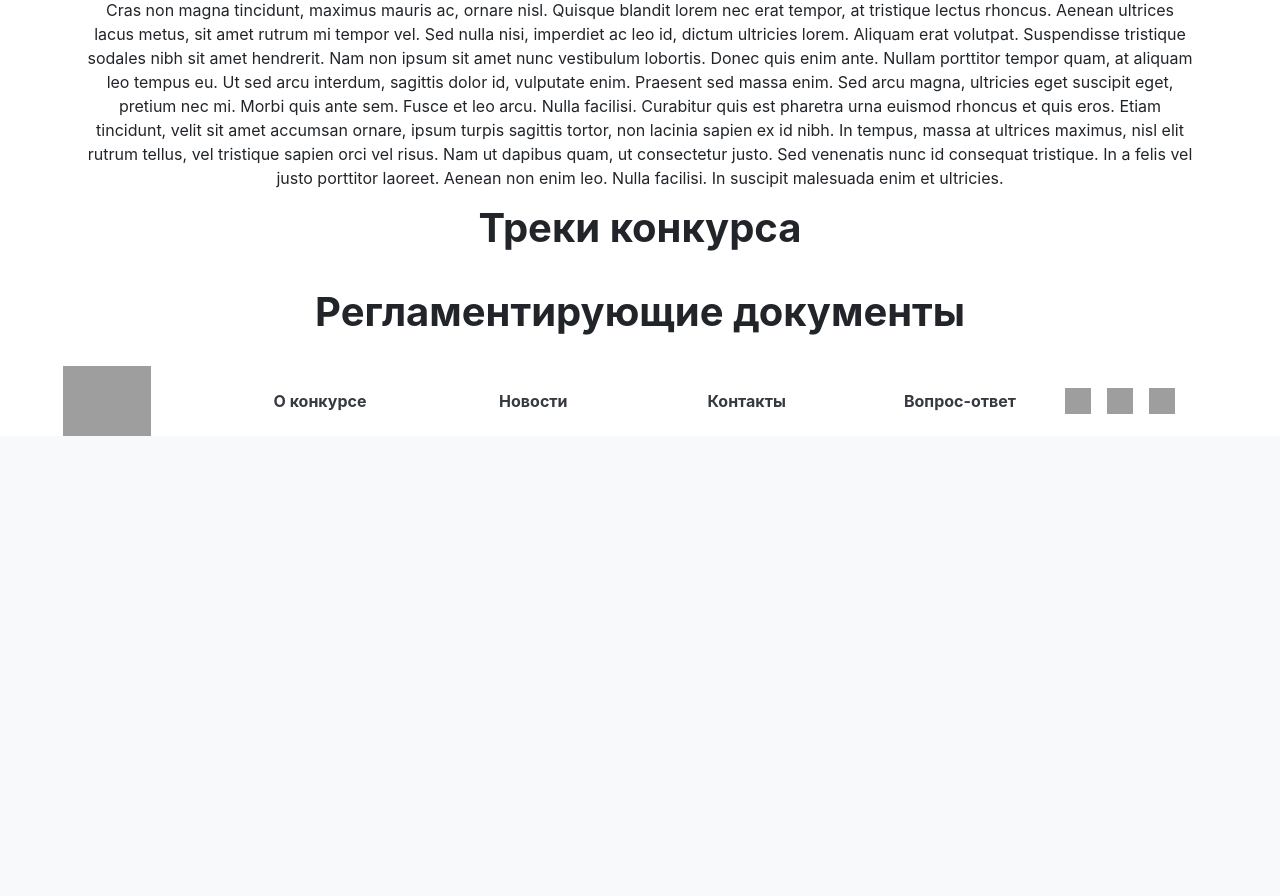
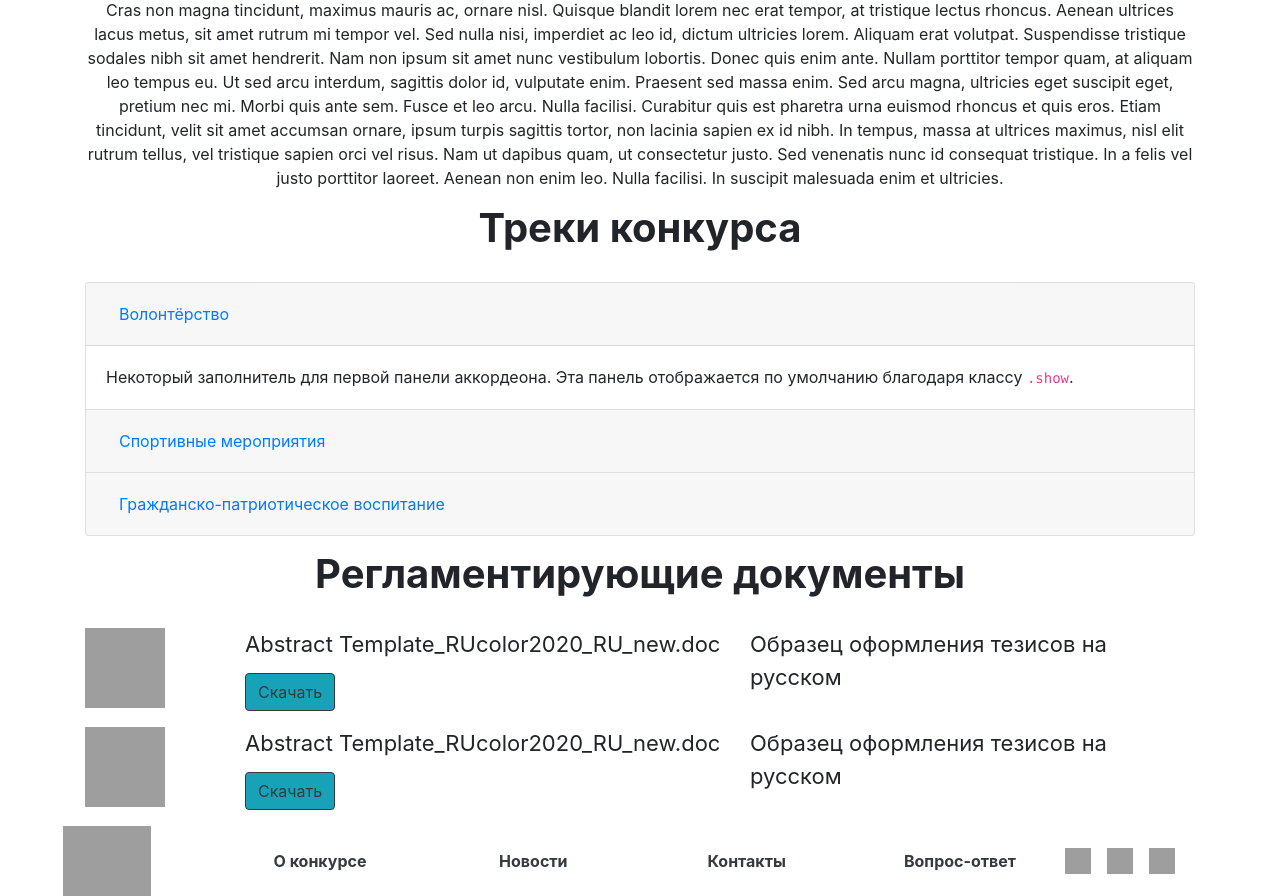
Before and after one commit to BrolAWE/StudentSG, a Django app: page /about/ in a window 1280 px wide. Shown: the part 831-1727 px from the top of the page. Before the commit the page ends 1267 px from the top, so only its background shows below. Run offline with Django 3.2, Linux system fonts and the light colour scheme; some libraries are stand-ins or nearby versions; grey boxes are pictures that could not be loaded.

Commit message:
Обновлена страница о конкурсе

```diff
--- a/templates/main/about.html
+++ b/templates/main/about.html
@@ -38,8 +38,98 @@
         <div class="text-center font-weight-bold mb-4 mt-2" style="font-size: 40px">
             Треки конкурса
         </div>
+        <div class="accordion" id="accordionExample">
+            <div class="card">
+                <div class="card-header" id="headingOne">
+                    <h2 class="mb-0">
+                        <button class="btn btn-link btn-block text-left" type="button" data-toggle="collapse"
+                                data-target="#collapseOne" aria-expanded="true" aria-controls="collapseOne">
+                            Волонтёрство
+                        </button>
+                    </h2>
+                </div>
+
+                <div id="collapseOne" class="collapse show" aria-labelledby="headingOne"
+                     data-parent="#accordionExample">
+                    <div class="card-body">
+                        Некоторый заполнитель для первой панели аккордеона. Эта панель отображается по умолчанию
+                        благодаря классу <code>.show</code>.
+                    </div>
+                </div>
+            </div>
+            <div class="card">
+                <div class="card-header" id="headingTwo">
+                    <h2 class="mb-0">
+                        <button class="btn btn-link btn-block text-left collapsed" type="button" data-toggle="collapse"
+                                data-target="#collapseTwo" aria-expanded="false" aria-controls="collapseTwo">
+                            Спортивные мероприятия
+                        </button>
+                    </h2>
+                </div>
+                <div id="collapseTwo" class="collapse" aria-labelledby="headingTwo" data-parent="#accordionExample">
+                    <div class="card-body">
+                        Некоторый заполнитель для второй панели аккордеона. По умолчанию эта панель скрыта.
+                    </div>
+                </div>
+            </div>
+            <div class="card">
+                <div class="card-header" id="headingThree">
+                    <h2 class="mb-0">
+                        <button class="btn btn-link btn-block text-left collapsed" type="button" data-toggle="collapse"
+                                data-target="#collapseThree" aria-expanded="false" aria-controls="collapseThree">
+                            Гражданско-патриотическое воспитание
+                        </button>
+                    </h2>
+                </div>
+                <div id="collapseThree" class="collapse" aria-labelledby="headingThree" data-parent="#accordionExample">
+                    <div class="card-body">
+                        И, наконец, заполнитель для третьей и последней панели аккордеона. По умолчанию эта панель
+                        скрыта.
+                    </div>
+                </div>
+            </div>
+        </div>
         <div class="text-center font-weight-bold mb-4 mt-2" style="font-size: 40px">
             Регламентирующие документы
         </div>
+
+        <div class="row mt-3">
+            <div class="col-lg-2 col-2">
+                <img src="{% static 'img/doc.svg' %}" class="ml-lg-0 pl-lg-0" style="height: 80px; width: 80px"
+                     alt="doc">
+            </div>
+            <div class="col-lg-5 col-10 pl-5 pl-lg-0">
+                <div class="row" style="font-size: 22px">
+                    Abstract Template_RUcolor2020_RU_new.doc
+                </div>
+                <div class="row d-flex flex-wrap align-content-end" style="height: 50px">
+                    <a href="{% static 'download/Abstract Template_RUcolor2020_RU_new.doc' %}"
+                       class="btn btn-outline-dark btn-info" download>Скачать</a>
+                </div>
+            </div>
+            <div class="col-lg-5 col-12 mt-lg-0 mt-3" style="font-size: 22px">
+                Образец оформления тезисов на русском
+            </div>
+        </div>
+
+        <div class="row mt-3">
+            <div class="col-lg-2 col-2">
+                <img src="{% static 'img/doc.svg' %}" class="ml-lg-0 pl-lg-0" style="height: 80px; width: 80px"
+                     alt="doc">
+            </div>
+            <div class="col-lg-5 col-10 pl-5 pl-lg-0">
+                <div class="row" style="font-size: 22px">
+                    Abstract Template_RUcolor2020_RU_new.doc
+                </div>
+                <div class="row d-flex flex-wrap align-content-end" style="height: 50px">
+                    <a href="{% static 'download/Abstract Template_RUcolor2020_RU_new.doc' %}"
+                       class="btn btn-outline-dark btn-info" download>Скачать</a>
+                </div>
+            </div>
+            <div class="col-lg-5 col-12 mt-lg-0 mt-3" style="font-size: 22px">
+                Образец оформления тезисов на русском
+            </div>
+        </div>
+
     </div>
 {% endblock %}
```
Also changed, not shown: 2 other files.
